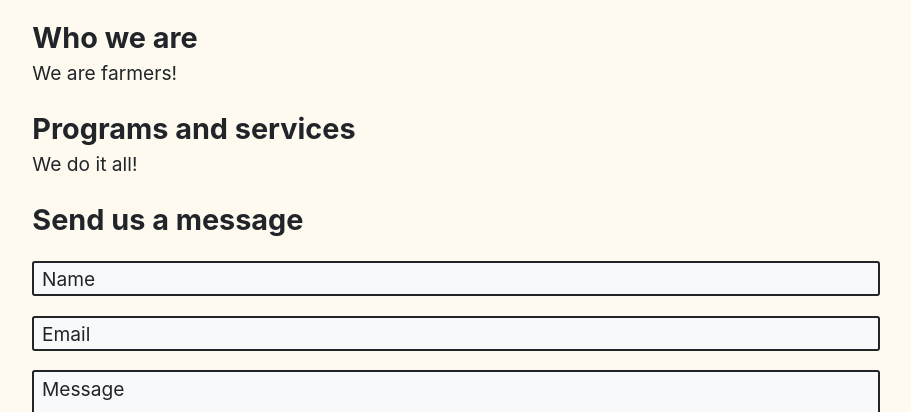
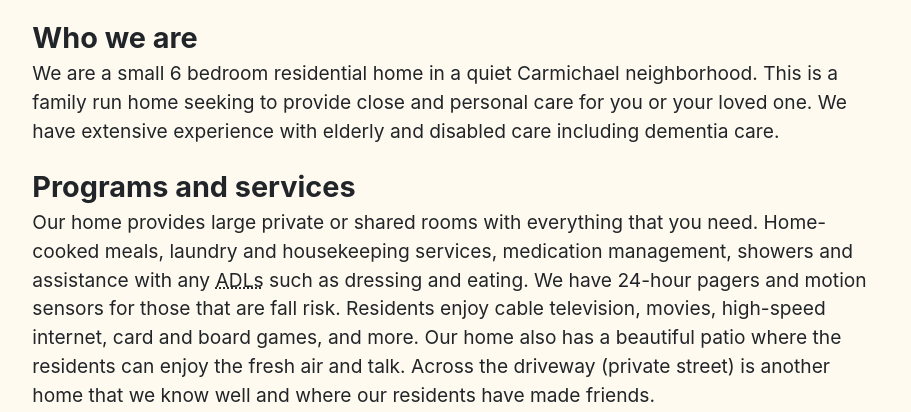
Before and after one commit to a1elderlycare/a1elderly.care, a plain HTML site: page index.html in a window 1280 px wide. Shown: the part 508-920 px from the top of the page, without its empty margins (184-1095 px from the left). Drawn offline with Linux system fonts and the light colour scheme.

Commit message:
add description

```diff
--- a/index.html
+++ b/index.html
@@ -38,13 +38,13 @@
       <section>
         <h2><a href="#who" id="who">Who we are</a></h2>
         <p>
-          We are farmers!
+          We are a small 6 bedroom residential home in a quiet Carmichael neighborhood. This is a family run home seeking to provide close and personal care for you or your loved one. We have extensive experience with elderly and disabled care including dementia care.
         </p>
       </section>
       <section>
         <h2><a href="#services" id="services">Programs and services</a></h2>
         <p>
-          We do it all!
+          Our home provides large private or shared rooms with everything that you need. Home-cooked meals, laundry and housekeeping services, medication management, showers and assistance with any <abbr title="activities of daily life">ADLs</abbr> such as dressing and eating. We have 24-hour pagers and motion sensors for those that are fall risk. Residents enjoy cable television, movies, high-speed internet, card and board games, and more. Our home also has a beautiful patio where the residents can enjoy the fresh air and talk. Across the driveway (private street) is another home that we know well and where our residents have made friends.
         </p>
       </section>
       <section class="contact">
```
